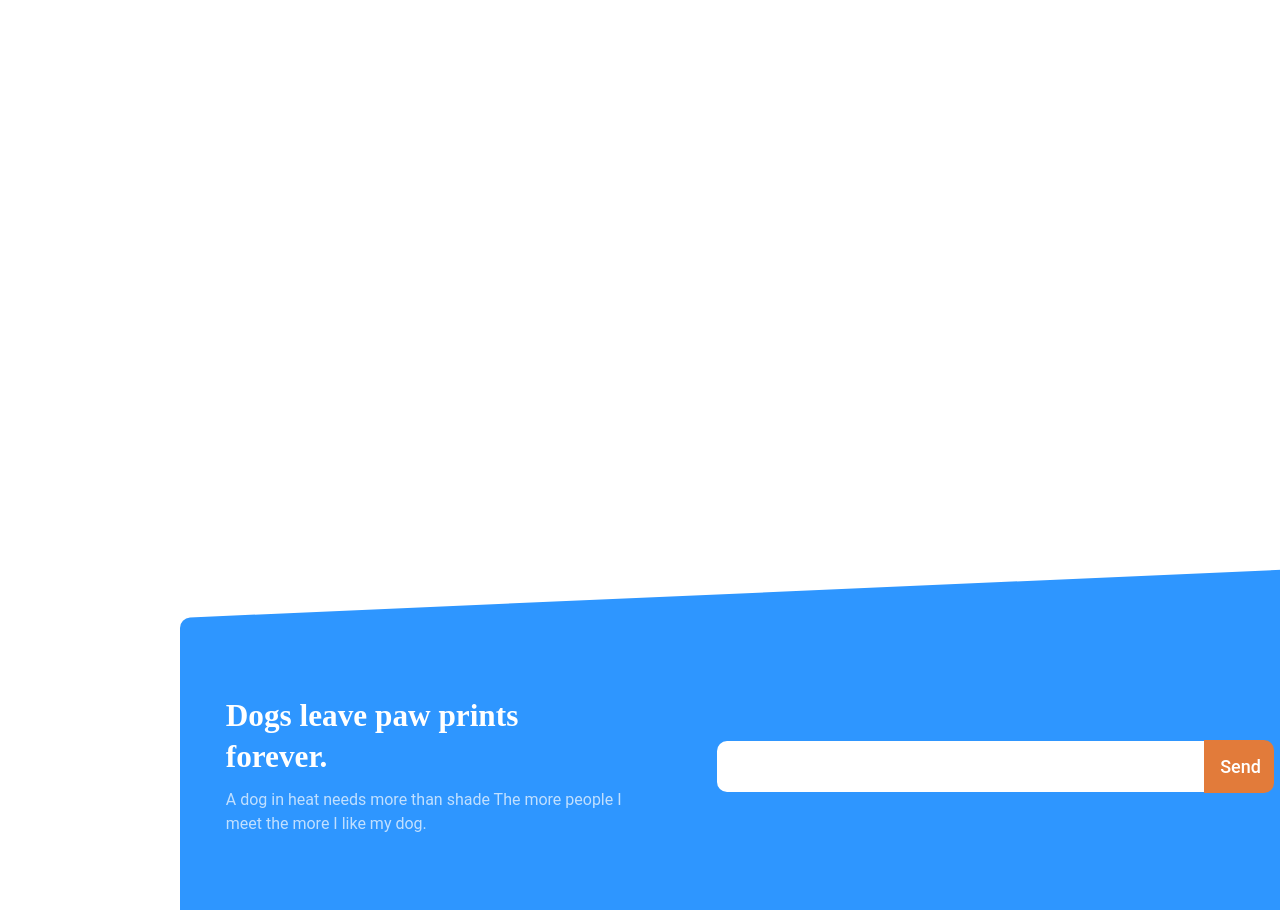
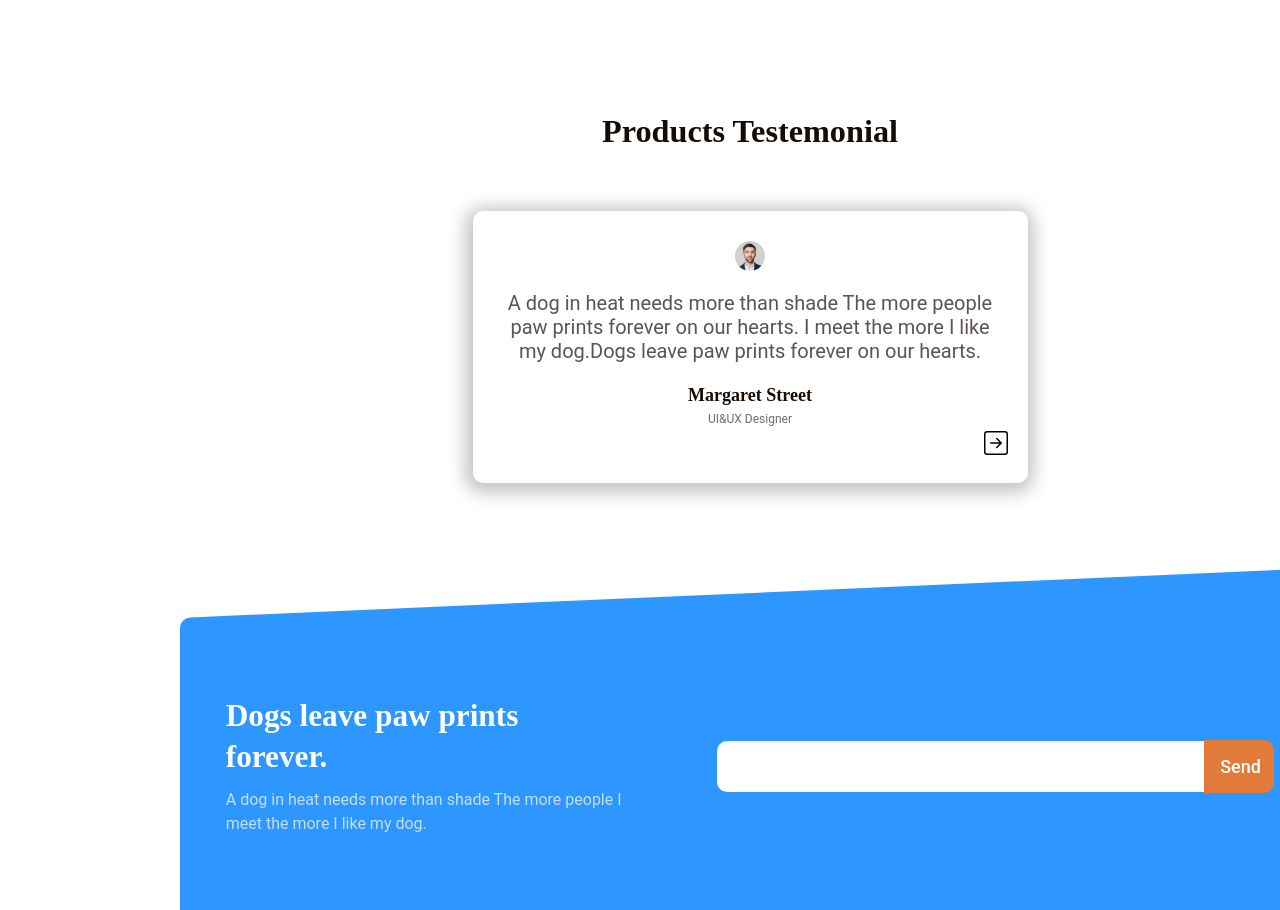
Before and after one commit to dankoBo/Dog, a React (Vite) app: page / in a window 1280 px wide. Shown: the part 4541-5451 px from the top of the page. Built offline with nearby package versions, Linux system fonts and the light colour scheme.

Commit message:
Creating Testimonial carousel

```diff
--- a/package.json
+++ b/package.json
@@ -15,6 +15,7 @@
     "react-dom": "^18.2.0",
     "react-icons": "^4.11.0",
     "react-redux": "^8.1.3",
+    "react-responsive-carousel": "^3.2.23",
     "styled-components": "^6.1.0"
   },
   "devDependencies": {
--- /dev/null
+++ b/src/components/testimonial/carousel/MyCaroulsel.jsx
@@ -0,0 +1,33 @@
+import 'react-responsive-carousel/lib/styles/carousel.min.css';
+import { CarouselTitle, StyledCarousel } from './MyCarousel.styled';
+import CarouselArrow from '../../../interface/carouselArrow/CarouselArrow';
+import { BsArrowLeftSquare, BsArrowRightSquare } from 'react-icons/bs'
+import CarouselItem from '../carouselItem/CarouselItem';
+
+const MyCarousel = () => {
+	return (
+		<>
+			<CarouselTitle>Products Testemonial</CarouselTitle>
+			<StyledCarousel
+				showThumbs={false}
+				showStatus={false}
+				showIndicators={false}
+				renderArrowPrev={(onClickHandler, hasPrev) =>
+					hasPrev && (
+						<CarouselArrow direction="left" onClick={onClickHandler}><BsArrowLeftSquare /></CarouselArrow>
+					)
+				}
+				renderArrowNext={(onClickHandler, hasNext) =>
+					hasNext && (
+						<CarouselArrow direction="right" onClick={onClickHandler}><BsArrowRightSquare /></CarouselArrow>
+					)
+				}
+			>
+				<CarouselItem />
+				<CarouselItem />
+			</StyledCarousel>
+		</>
+	);
+};
+
+export default MyCarousel;
--- /dev/null
+++ b/src/components/testimonial/carousel/MyCarousel.styled.jsx
@@ -0,0 +1,22 @@
+import styled from 'styled-components'
+import { Carousel } from 'react-responsive-carousel';
+
+
+const StyledCarousel = styled(Carousel)`
+	width: 555px;
+	height: 272px;
+	border-radius: 10px;
+	box-shadow: -1px 3px 18px 6px rgba(0,0,0,0.25);
+	-webkit-box-shadow: -1px 3px 18px 6px rgba(0,0,0,0.25);
+	-moz-box-shadow: -1px 3px 18px 6px rgba(0,0,0,0.25);
+`
+
+const CarouselTitle = styled.h2`
+	color: #170C04;
+	text-align: center;
+	font-size: 32.25px;
+	font-style: normal;
+	font-weight: 900;
+`
+
+export { CarouselTitle, StyledCarousel }
--- /dev/null
+++ b/src/components/testimonial/carouselItem/CarouselItem.jsx
@@ -0,0 +1,19 @@
+import { CarouselItemContainer, UserImage, UserTestimonial, UserName, UserPosition } from './CarouselItem.styled'
+import profileImage from '../../../assets/images/testimonial/Profile_image.png'
+
+function CarouselItem() {
+	return (
+		<CarouselItemContainer>
+			<UserImage>
+				<img src={profileImage} alt="profile image" />
+			</UserImage>
+			<UserTestimonial>
+				A dog in heat needs more than shade The more people paw prints forever on our hearts. I meet the more I like my dog.Dogs leave paw prints forever on our hearts.
+			</UserTestimonial>
+			<UserName>Margaret Street</UserName>
+			<UserPosition>UI&UX Designer</UserPosition>
+		</CarouselItemContainer>
+	);
+}
+
+export default CarouselItem;
--- /dev/null
+++ b/src/components/testimonial/carouselItem/CarouselItem.styled.jsx
@@ -0,0 +1,45 @@
+import styled from 'styled-components'
+
+const CarouselItemContainer = styled.div`
+	padding: 30px;
+	position: relative;
+`
+
+const UserImage = styled.div`
+	height: 30px;
+	width: 30px;
+	margin: 0 auto;
+`
+const UserTestimonial = styled.p`
+	margin: 20px 0;
+	color: #170C04;
+	text-align: center;
+	font-family: Roboto;
+	font-size: 20px;
+	font-style: normal;
+	font-weight: 400;
+	line-height: 24px;
+	opacity: 0.7;
+`
+
+const UserName = styled.h4`
+	color: #170C04;
+	text-align: center;
+	font-size: 18px;
+	font-style: normal;
+	font-weight: 900;
+	line-height: 24px;
+`
+
+const UserPosition = styled.p`
+	color: #170C04;
+	text-align: center;
+	font-family: Roboto;
+	font-size: 12px;
+	font-style: normal;
+	font-weight: 400;
+	line-height: 24px;
+	opacity: 0.6;
+`
+
+export { CarouselItemContainer, UserImage, UserTestimonial, UserName, UserPosition }
--- /dev/null
+++ b/src/interface/carouselArrow/CarouselArrow.jsx
@@ -0,0 +1,7 @@
+import StyledButton from './CarouselArrow.styled'
+
+function CarouselArrow(props) {
+	return <StyledButton direction={props.direction} onClick={props.onClick}>{props.children}</StyledButton>;
+}
+
+export default CarouselArrow;
--- /dev/null
+++ b/src/interface/carouselArrow/CarouselArrow.styled.jsx
@@ -0,0 +1,14 @@
+import styled from 'styled-components'
+
+const StyledButton = styled.button`
+	position: absolute;
+	bottom: 0;
+	${props => props.direction === 'left' ? 'left: 20px;' : 'right: 20px;'};
+	border: none;
+	background-color: transparent;
+	cursor: pointer;
+	font-size: 24px;
+	z-index: 1;
+`
+
+export default StyledButton
--- a/src/layout/testimonialLayout/TestimonialLayout.jsx
+++ b/src/layout/testimonialLayout/TestimonialLayout.jsx
@@ -1,9 +1,10 @@
+import MyCarousel from '../../components/testimonial/carousel/MyCaroulsel';
 import { TestimonialLayoutWrapper } from './TestimonialLayout.styled'
 
 function TestimonialLayout() {
 	return (
 		<TestimonialLayoutWrapper>
-
+			<MyCarousel />
 		</TestimonialLayoutWrapper>
 	);
 }
--- a/src/layout/testimonialLayout/TestimonialLayout.styled.jsx
+++ b/src/layout/testimonialLayout/TestimonialLayout.styled.jsx
@@ -4,6 +4,10 @@ const TestimonialLayoutWrapper = styled.div`
 	width: 620px;
 	height: 370px;
 	margin: 110px auto 0;
+	display: flex;
+	flex-direction: column;
+	align-items: center;
+	justify-content: space-between;
 `
 
 export { TestimonialLayoutWrapper}
```
Also changed, not shown: 2 other files (tests, documents, lock files or other folders).
